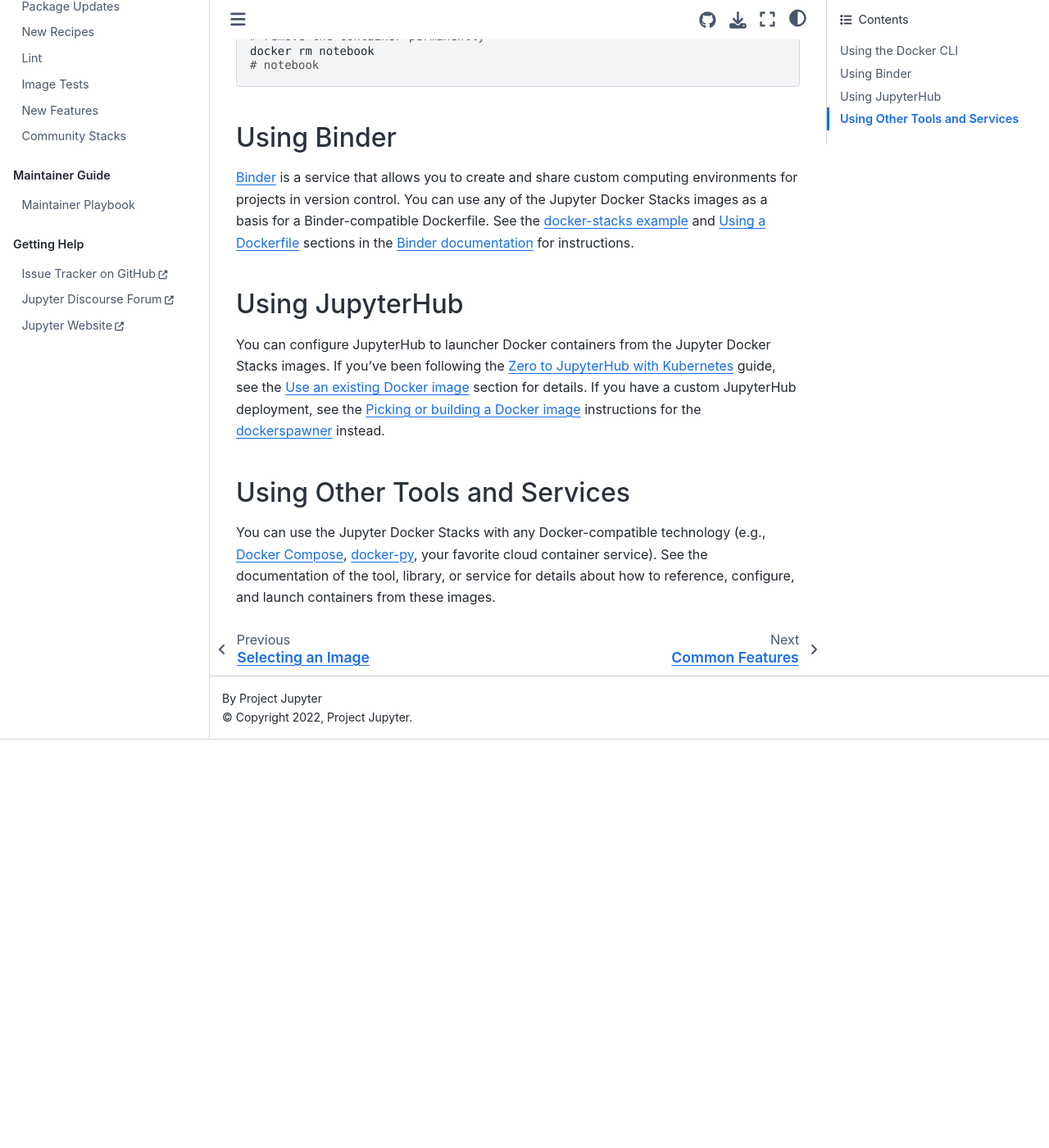
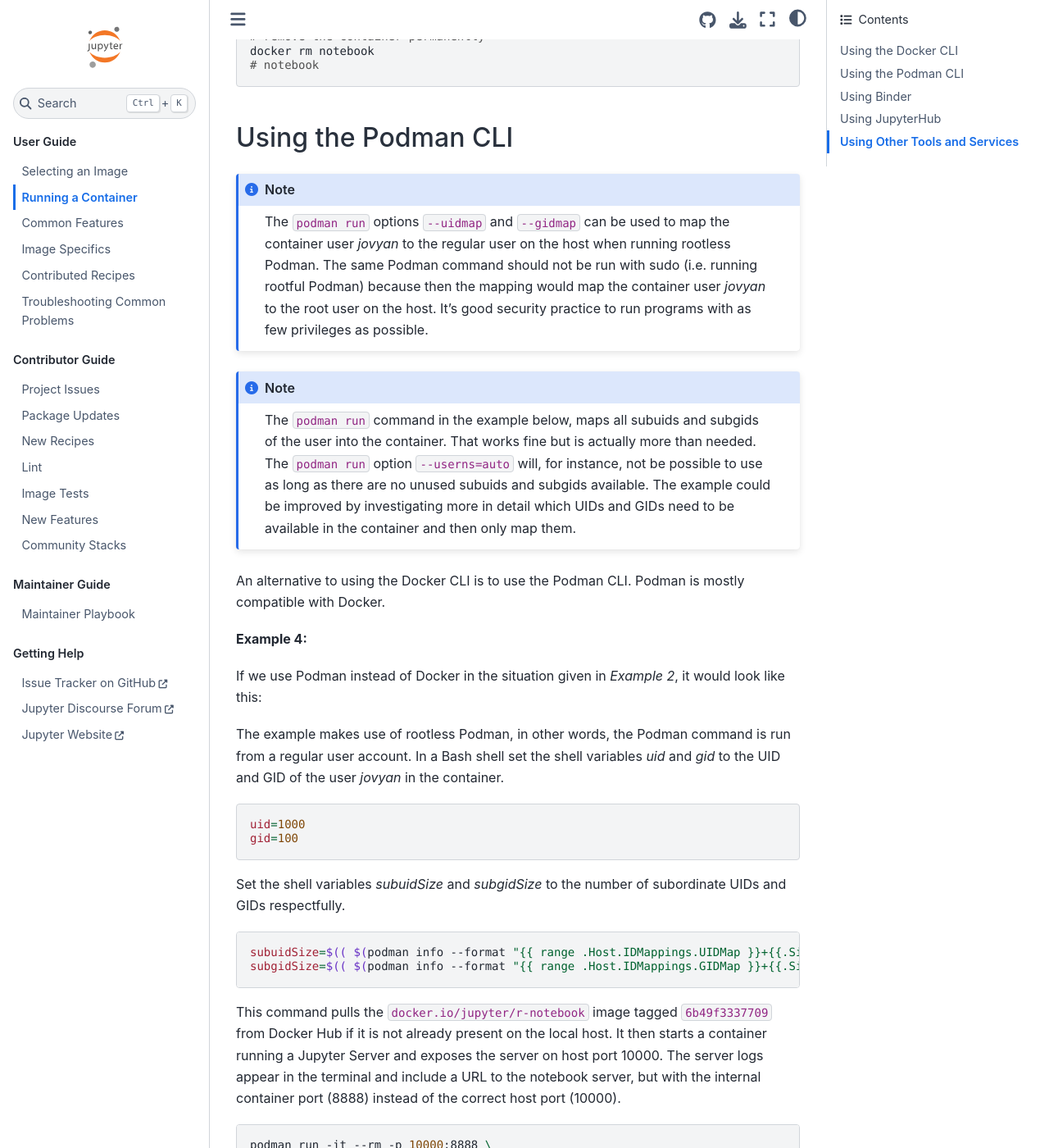
Before and after one commit to jupyter/docker-stacks, a Sphinx documentation site: the page built from docs/using/running.md, in a window 1280 px wide and 1400 px high, scrolled down 2433 px. Shown: the whole window at 82% size. Built offline with Sphinx 7.4.7 and the Sphinx Book theme 1.1.4, drawn with Linux system fonts in a browser that asks for light colours; before the commit the page ends 3335 px from its top, so only the background shows below that; some of the changed text lies outside the part shown.

Commit message:
Add section "Using the Podman CLI"
* Add exmaple 4 that demonstrates how to run the container
  image docker.io/jupyter/r-notebook:6b49f3337709 with rootless podman.
  Some text from example 2 was reused in example 4.

Co-authored-by: Ayaz Salikhov <mathbunnyru@users.noreply.github.com>

Signed-off-by: Erik Sjölund <erik.sjolund@gmail.com>

````diff
--- a/docs/using/running.md
+++ b/docs/using/running.md
@@ -107,6 +107,57 @@
 # notebook
 ```
 
+## Using the Podman CLI
+
+```{note}
+The `podman run` options `--uidmap` and `--gidmap` can be used to map the container user _jovyan_ to the regular user on the host when running rootless Podman.
+The same Podman command should not be run with sudo (i.e. running rootful Podman) because then the mapping would map the container user _jovyan_
+to the root user on the host. It's good security practice to run programs with as few privileges as possible.
+```
+
+```{note}
+The `podman run` command in the example below, maps all subuids and subgids of the user into the container. That works fine but is actually more than needed.
+The `podman run` option `--userns=auto` will, for instance, not be possible to use as long as there are no unused subuids and subgids available. The
+example could be improved by investigating more in detail which UIDs and GIDs need to be available in the container and then only map them.
+```
+
+An alternative to using the Docker CLI is to use the Podman CLI. Podman is mostly compatible with Docker.
+
+**Example 4:**
+
+If we use Podman instead of Docker in the situation given in _Example 2_, it would look like this:
+
+The example makes use of rootless Podman, in other words, the Podman command is run from a regular user account.
+In a Bash shell set the shell variables _uid_ and _gid_ to the UID and GID of the user _jovyan_ in the container.
+
+```bash
+uid=1000
+gid=100
+```
+
+Set the shell variables _subuidSize_ and _subgidSize_ to the number of subordinate UIDs and GIDs respectfully.
+
+```bash
+subuidSize=$(( $(podman info --format "{{ range .Host.IDMappings.UIDMap }}+{{.Size }}{{end }}" ) - 1 ))
+subgidSize=$(( $(podman info --format "{{ range .Host.IDMappings.GIDMap }}+{{.Size }}{{end }}" ) - 1 ))
+```
+
+This command pulls the `docker.io/jupyter/r-notebook` image tagged `6b49f3337709` from Docker Hub if it is not already present on the local host.
+It then starts a container running a Jupyter Server and exposes the server on host port 10000.
+The server logs appear in the terminal and include a URL to the notebook server, but with the internal container port (8888) instead of the correct host port (10000).
+
+```bash
+podman run -it --rm -p 10000:8888 \
+    -v "${PWD}":/home/jovyan/work --user $uid:$gid \
+    --uidmap $uid:0:1 --uidmap 0:1:$uid --uidmap $(($uid+1)):$(($uid+1)):$(($subuidSize-$uid)) \
+    --gidmap $gid:0:1 --gidmap 0:1:$gid --gidmap $(($gid+1)):$(($gid+1)):$(($subgidSize-$gid)) \
+    docker.io/jupyter/r-notebook:6b49f3337709
+```
+
+Pressing `Ctrl-C` twice shuts down the notebook server and immediately destroys the Docker container.
+New files and changes in `~/work` in the container will be preserved.
+Any other changes made in the container will be lost.
+
 ## Using Binder
 
 [Binder](https://mybinder.org/) is a service that allows you to create and share custom computing environments for projects in version control.
````
